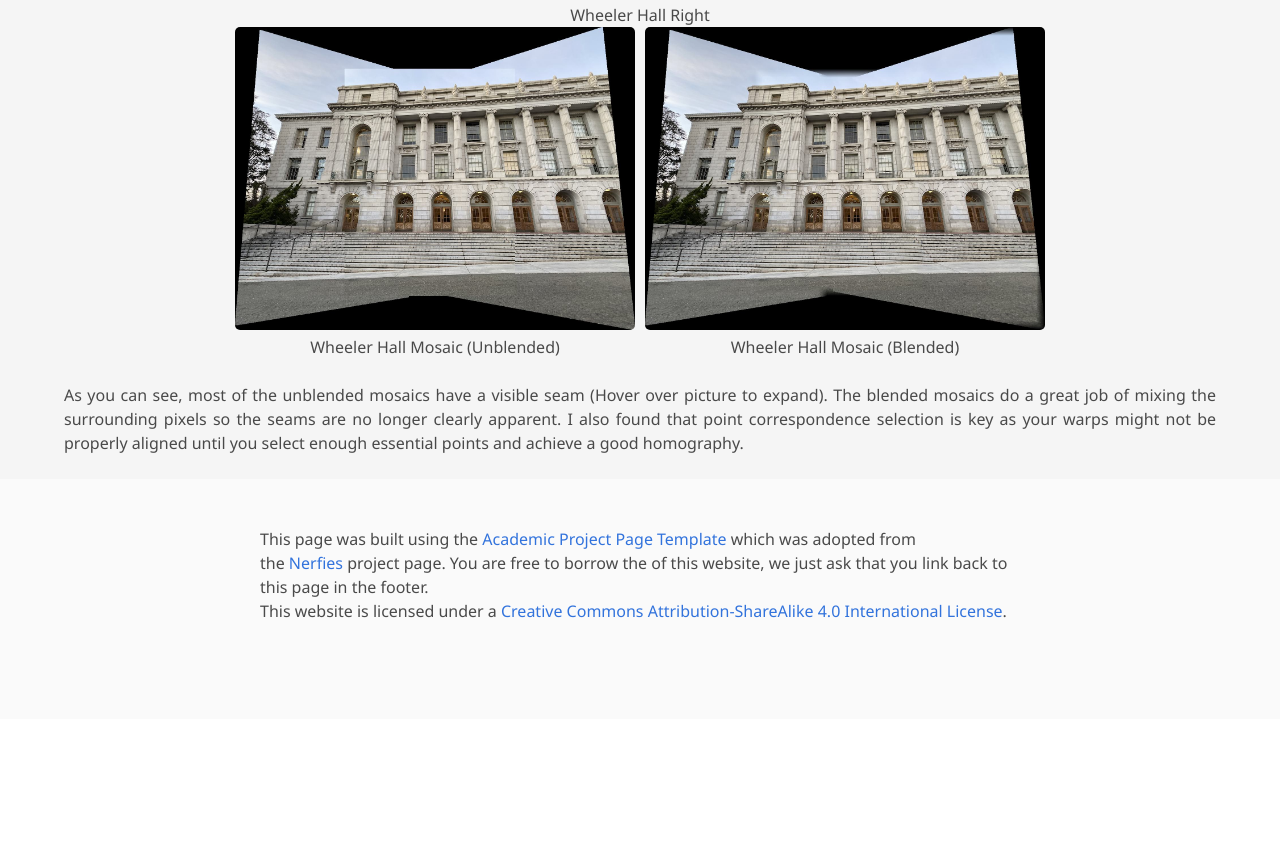
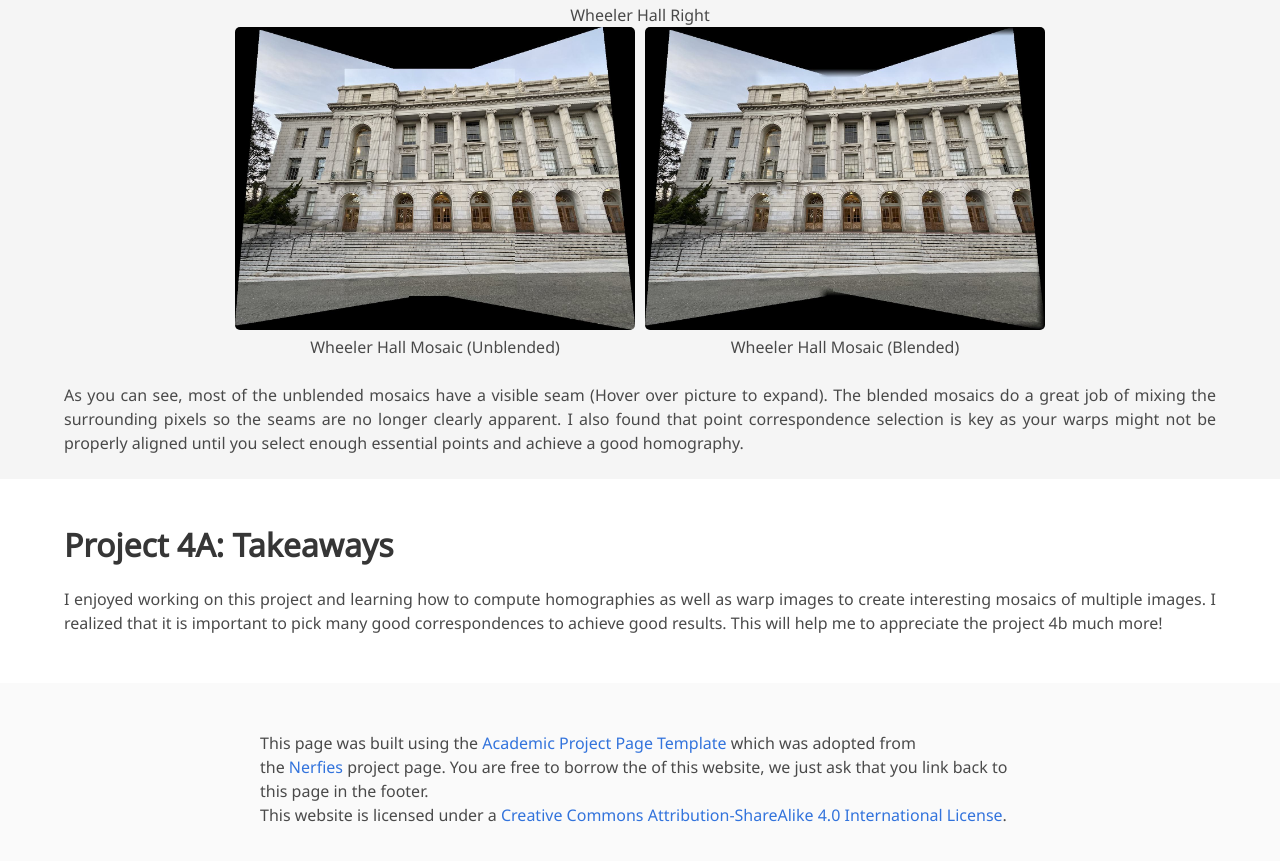
Before and after one commit to ryanmathew-berkeley/ryanmathew-berkeley.github.io, a plain HTML site: page Proj-4/index.html in a window 1280 px wide. Shown: the part 10693-11554 px from the top of the page. Before the commit the page ends 11412 px from the top, so only its background shows below. Drawn offline with nearby package versions, Linux system fonts and the light colour scheme; some icons are missing; a web font is replaced by a local one.

Commit message:
added takeaways on proj4a

```diff
--- a/Proj-4/index.html
+++ b/Proj-4/index.html
@@ -384,6 +384,19 @@
   </div>
 </section>
 
+<section class="hero is-small"></section>
+  <div class="hero-body">
+    <div class="container">
+      <h2 class="title is-3">Project 4A: Takeaways</h2>
+      <div class="content has-text-justified">
+        <p>I enjoyed working on this project and learning how to compute homographies as well as warp images to create interesting mosaics of multiple images.
+          I realized that it is important to pick many good correspondences to achieve good results.
+          This will help me to appreciate the project 4b much more!</p>
+      </div>
+    </div>
+  </div>
+</section>
+
 
 
 
```
